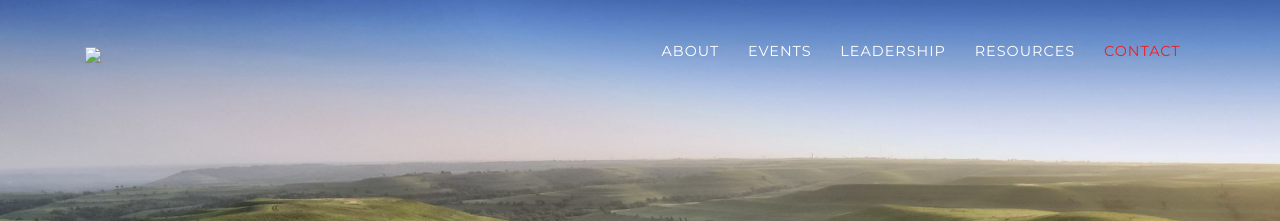
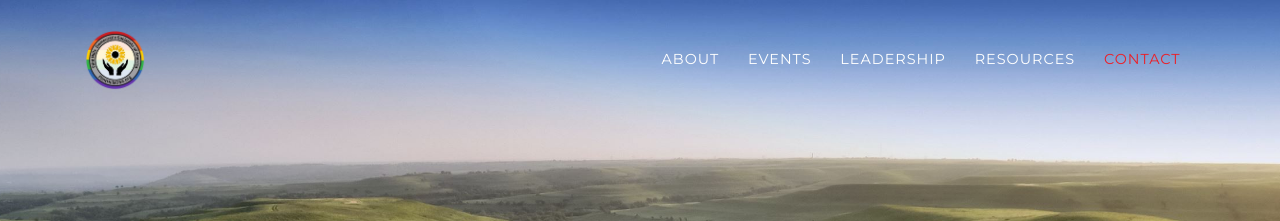
Before and after one commit to flinthillsdsa/website, a Jekyll site: the page built from index.md, in a window 1280 px wide. Shown: the top 221 px of the page. Built offline with Jekyll 4.4.1, drawn with Linux system fonts in a browser that asks for light colours; some web fonts are replaced.

Commit message:
Update _config.yml

```diff
--- a/_config.yml
+++ b/_config.yml
@@ -12,7 +12,7 @@ description : "Official website for the Flint Hills Chapter of the Democratic So
 author      : "Derron Borders"
 
 logo:
-  path  : "/assets/img/clients/fhdsalogo.png"
+  path  : "/assets/img/fhdsalogo.png"
   height: 60
 
 locale: "en-US"
```
